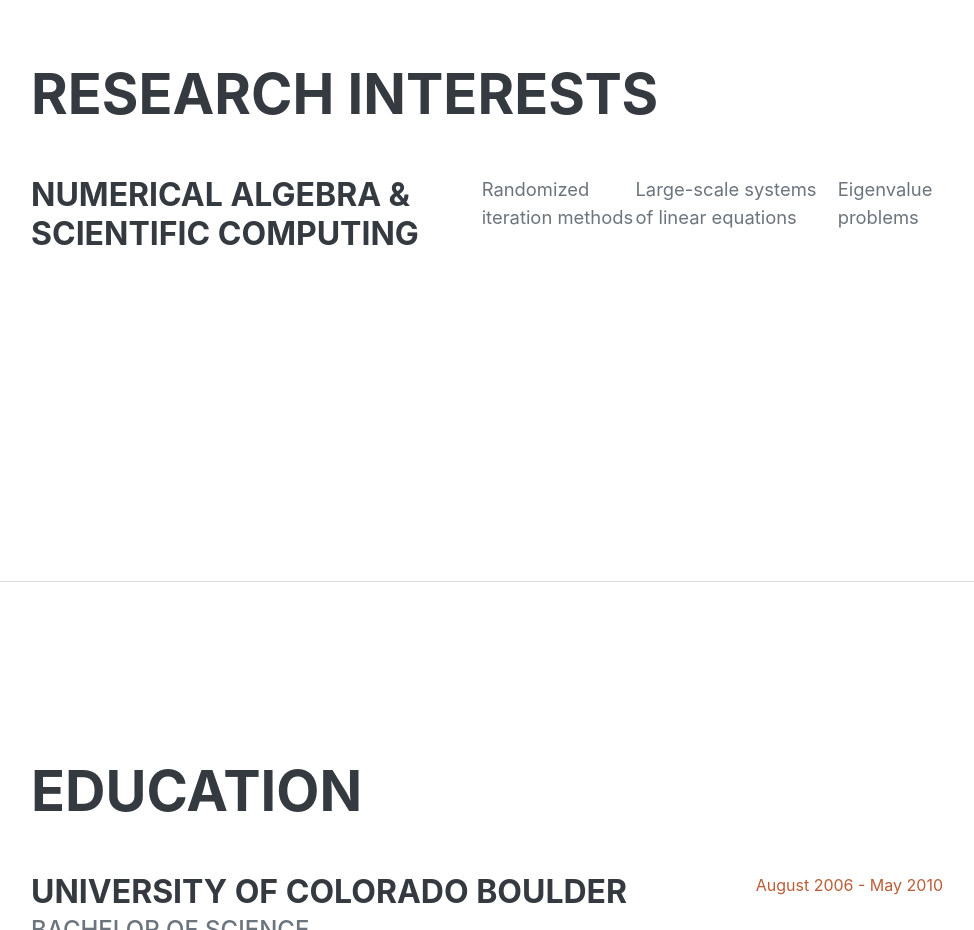
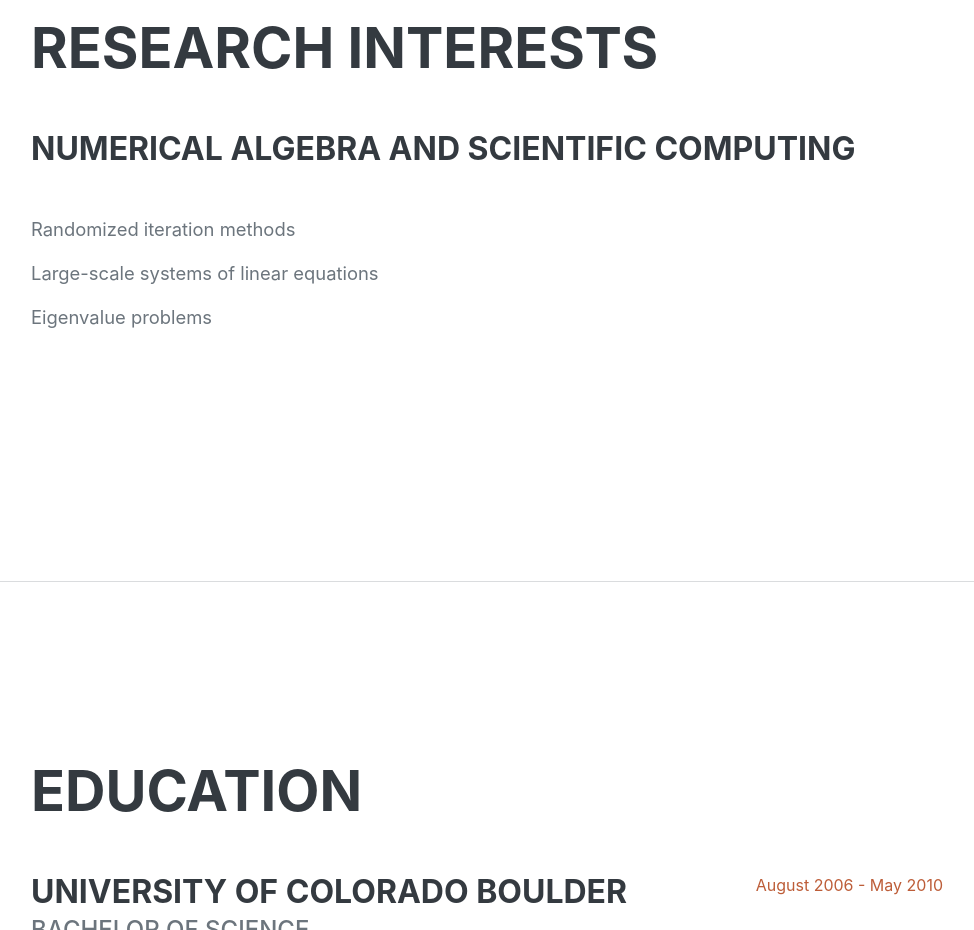
Before and after one commit to Wen-TingWu/homepage, a website: page index.html in a window 1280 px wide. Shown: the part 1020-1950 px from the top of the page, without its empty margins (289-1263 px from the left). Drawn offline with nearby package versions, Linux system fonts and the light colour scheme; a web font is replaced by a local one.

Commit message:
Update index.html

```diff
--- a/index.html
+++ b/index.html
@@ -63,12 +63,12 @@
                     <h2 class="mb-5">Research Interests</h2>
                     <div class="d-flex flex-column flex-md-row justify-content-between mb-5">
                         <div class="flex-grow-1">
-                            <h3 class="mb-0">Numerical algebra & Scientific computing</h3>
+                            <h3 class="mb-0">Numerical algebra and Scientific computing</h3>
                          </div>
-                         <p class="lead mb-3">Randomized iteration methods</p>
-                         <p class="lead mb-3">Large-scale systems of linear equations</p>
-                         <p class="lead mb-3">Eigenvalue problems</p>
                     </div>
+                    <p class="lead mb-3">Randomized iteration methods</p>
+                    <p class="lead mb-3">Large-scale systems of linear equations</p>
+                    <p class="lead mb-3">Eigenvalue problems</p>
                 </div>
             </section>
             <hr class="m-0" />
```
